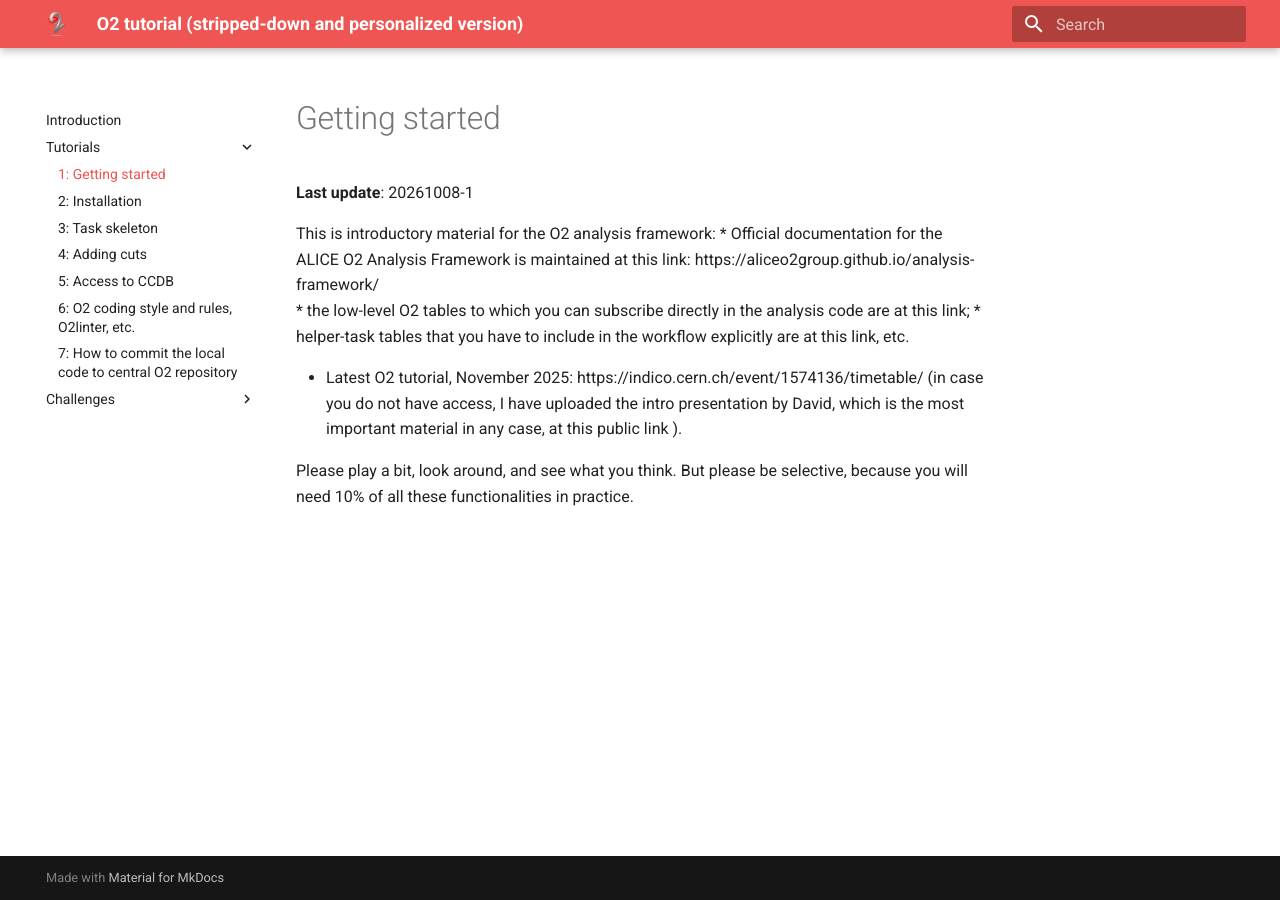
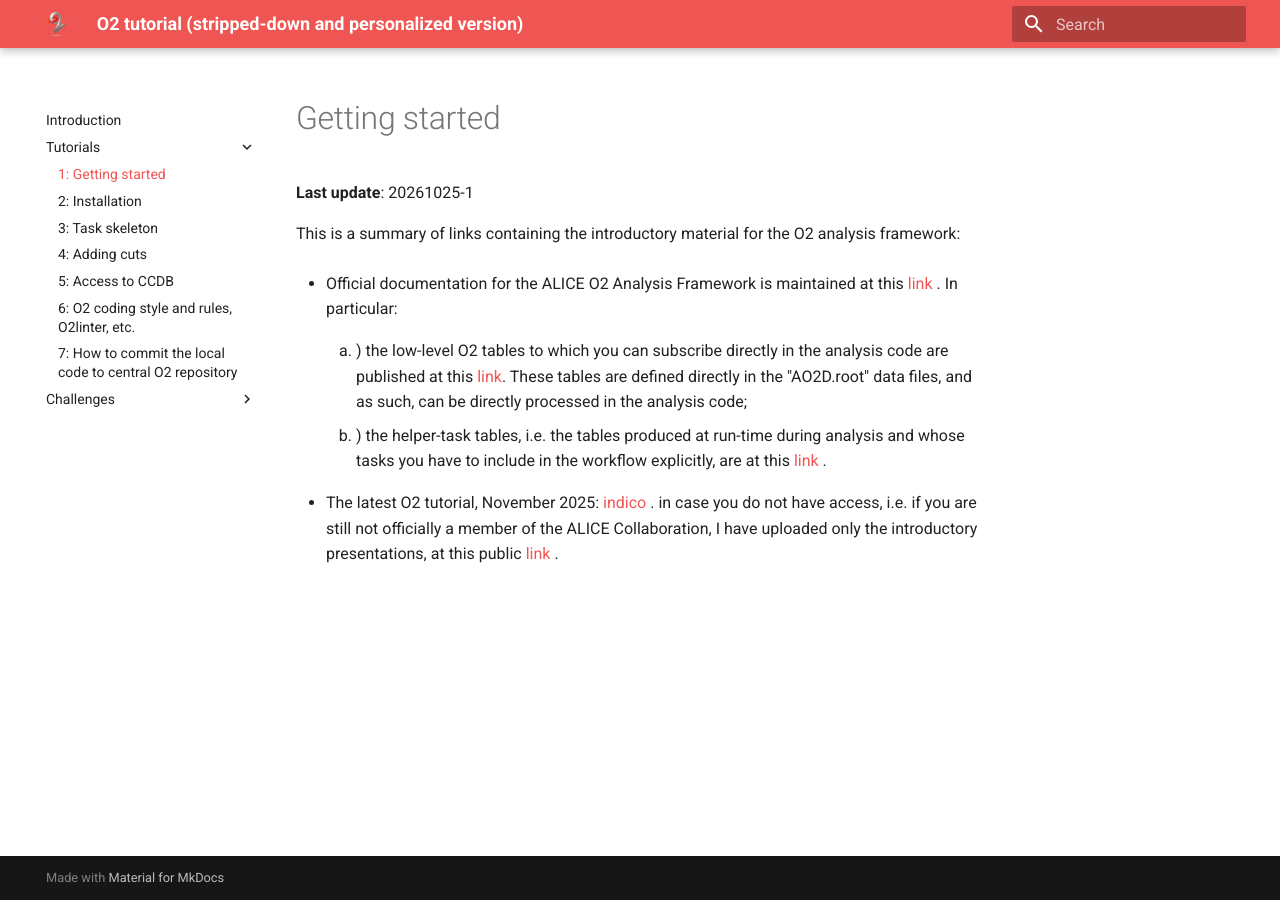
Before and after one commit to abilandz/O2Tutorial, an MkDocs documentation site: the page built from docs/src/start.md, in a window 1280 px wide. Built offline with MkDocs 1.6.1 and Material for MkDocs 9.7.7, drawn with Linux system fonts in a browser that asks for light colours.

Commit message:
refurbished start.md

```diff
--- a/docs/src/start.md
+++ b/docs/src/start.md
@@ -1,13 +1,15 @@
 
 
 # Getting started
-**Last update**: 20261008-1
 
-This is introductory material for the O2 analysis framework:
-* Official documentation for the ALICE O2 Analysis Framework is maintained at this link: https://aliceo2group.github.io/analysis-framework/
-	* the low-level O2 tables to which you can subscribe directly in the analysis code are at this link;
-	* helper-task tables that you have to include in the workflow explicitly are at this link, etc.
+**Last update**: 20261025-1
 
-* Latest O2 tutorial, November 2025: https://indico.cern.ch/event/1574136/timetable/ (in case you do not have access, I have uploaded the intro presentation by David, which is the most important material in any case, at this public link ).
+This is a summary of links containing the introductory material for the O2 analysis framework:
 
-Please play a bit, look around, and see what you think. But please be selective, because you will need 10% of all these functionalities in practice.
+* Official documentation for the ALICE O2 Analysis Framework is maintained at this [link](https://aliceo2group.github.io/analysis-framework/) . In particular:
+
+	1. )  the low-level O2 tables to which you can subscribe directly in the analysis code are published at this [link](https://aliceo2group.github.io/analysis-framework/docs/datamodel/ao2dTables.html). These tables are defined directly in the "AO2D.root" data files, and as such, can be directly processed in the analysis code;
+
+	2. ) the helper-task tables, i.e. the tables produced at run-time during analysis and whose tasks you have to include in the workflow explicitly, are at this [link](https://aliceo2group.github.io/analysis-framework/docs/datamodel/helperTaskTables.html) .
+
+* The latest O2 tutorial, November 2025: [indico](https://indico.cern.ch/event/1574136/timetable/) . in case you do not have access, i.e. if you are still not officially a member of the ALICE Collaboration, I have uploaded only the introductory presentations, at this public [link](https://cernbox.cern.ch/s/akoLJYlc8Ovk4aZ) .
```
